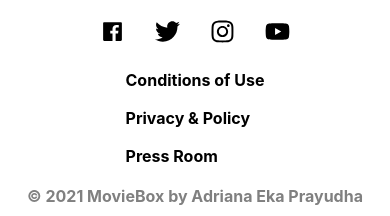
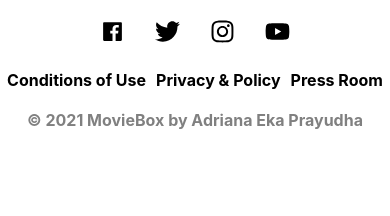
Before and after one commit to Jamesolujae123/movie-box-v2.0, a React (Create React App) app: page / in a window 390 px wide. Shown: the part 1561-1777 px from the top of the page. After the commit the page ends 1741 px from the top, so only its background shows below. Built offline with nearby package versions, Linux system fonts and the light colour scheme; no server answers.

Commit message:
Update footer.css

```diff
--- a/src/footer.css
+++ b/src/footer.css
@@ -42,7 +42,6 @@ color: green;
 @media screen and (max-width: 600px) {
 .footer-a {
     display: flex;
-    flex-direction: column;
-    gap: 18px;
+    gap: 10px;
 }
 }
```
